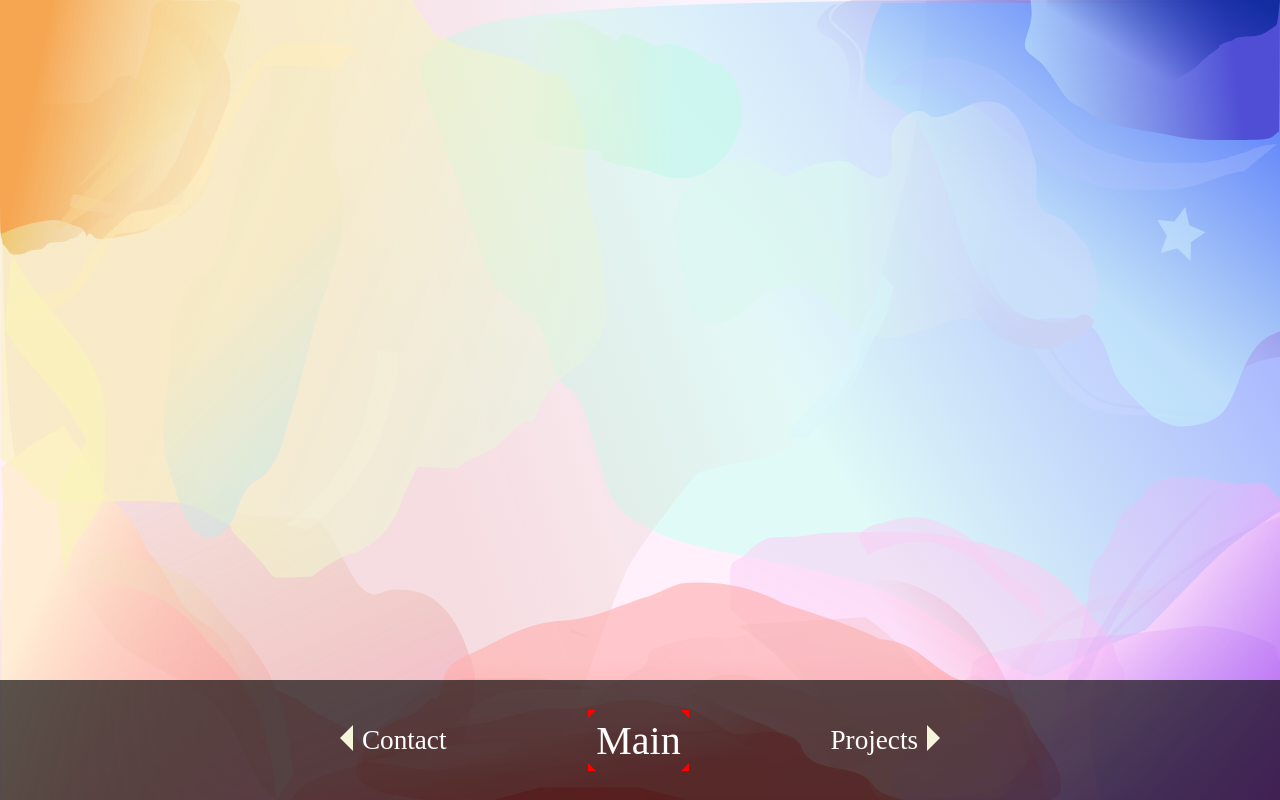
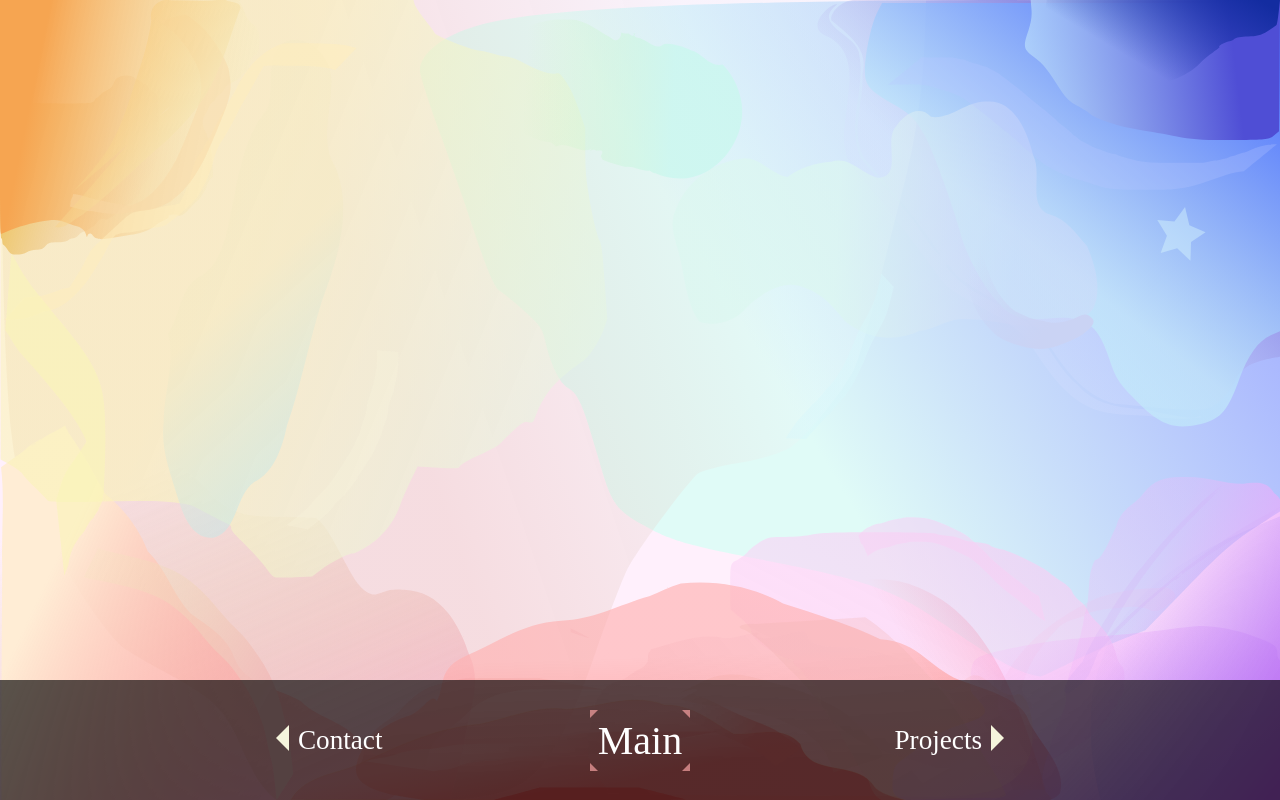
Before and after one commit to kikim1025/Portfolio, a React (Create React App) app in the folder client/: page / in a window 1280 px wide. Built offline with nearby package versions, Linux system fonts and the light colour scheme.

Commit message:
Fixed css tab-menu currtab location changing when switching tabs

```diff
--- a/client/src/components/presentational/tabmenu/TabButton.css
+++ b/client/src/components/presentational/tabmenu/TabButton.css
@@ -5,8 +5,13 @@
 }
 
 .button:hover {
-    border-bottom: solid 2px rgb(163, 224, 248);
-    color: rgb(163, 224, 248);
+    border: 2px solid rgb(163, 224, 248);
+    background-color: white;
+    color: rgb(16, 50, 63);
+}
+
+.button.left {
+    margin-right: 20vw;
 }
 
 .button.left:before {
@@ -18,6 +23,10 @@
         left: -.8em;
 }
 
+.button.right {
+    margin-left: 20vw;
+}
+
 .button.right:after {
     border-top: .5em solid transparent;
     border-bottom: .5em solid transparent;
--- a/client/src/components/presentational/tabmenu/TabMenu.css
+++ b/client/src/components/presentational/tabmenu/TabMenu.css
@@ -12,20 +12,20 @@
 #tab-menu__currTab {
     color: white;
     font-size: 2.5rem;
-    text-align: center;
-    width: 30vw;
+    position: absolute;
+    margin: auto;
 }
 
 #tab-menu__currTab:before{
-    border-top: .2em solid red;
+    border-top: .2em solid rgba(243, 159, 159, 0.719);
     border-right: .2em solid transparent;
-    border-bottom: .2em solid red;
+    border-bottom: .2em solid rgba(243, 159, 159, 0.719);
     content: '';
 }
 
 #tab-menu__currTab:after {
-    border-top: .2em solid red;
-    border-bottom: .2em solid red;
+    border-top: .2em solid rgba(243, 159, 159, 0.719);
+    border-bottom: .2em solid rgba(243, 159, 159, 0.719);
     border-left: .2em solid transparent;
     content: '';
 }
```
